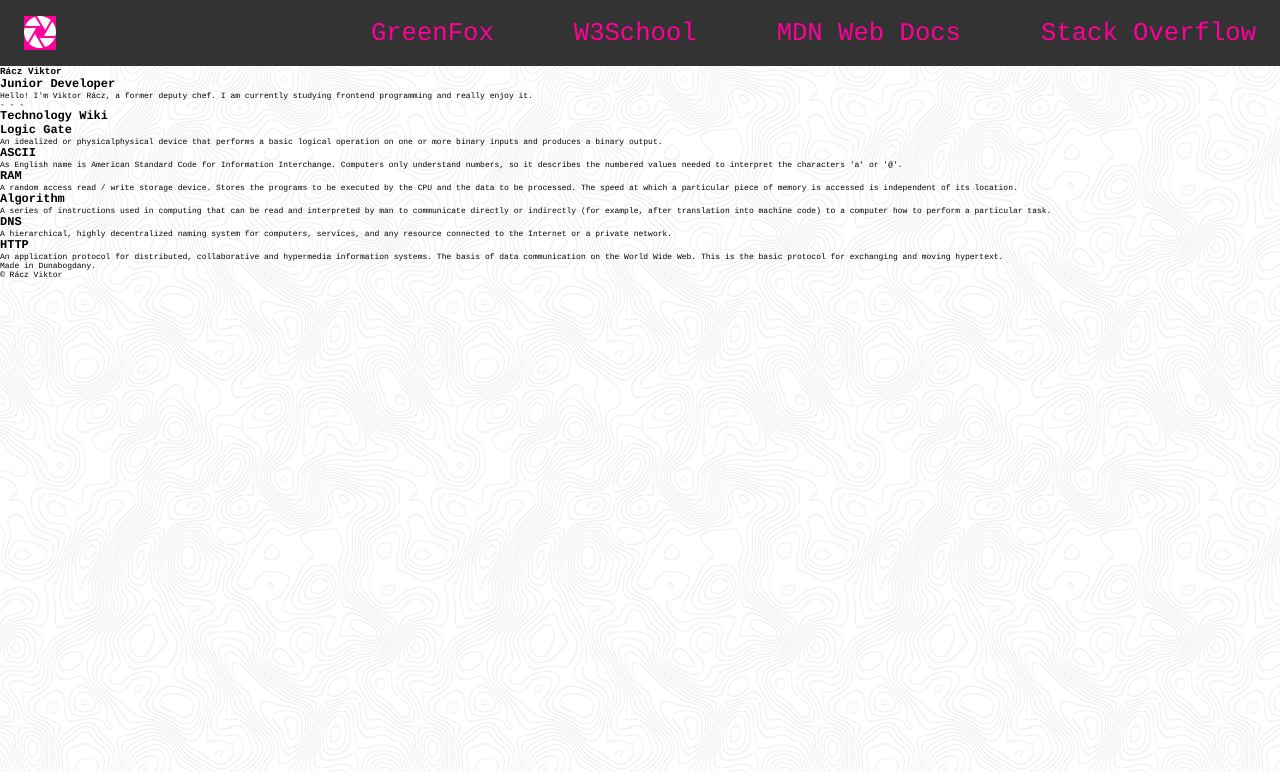
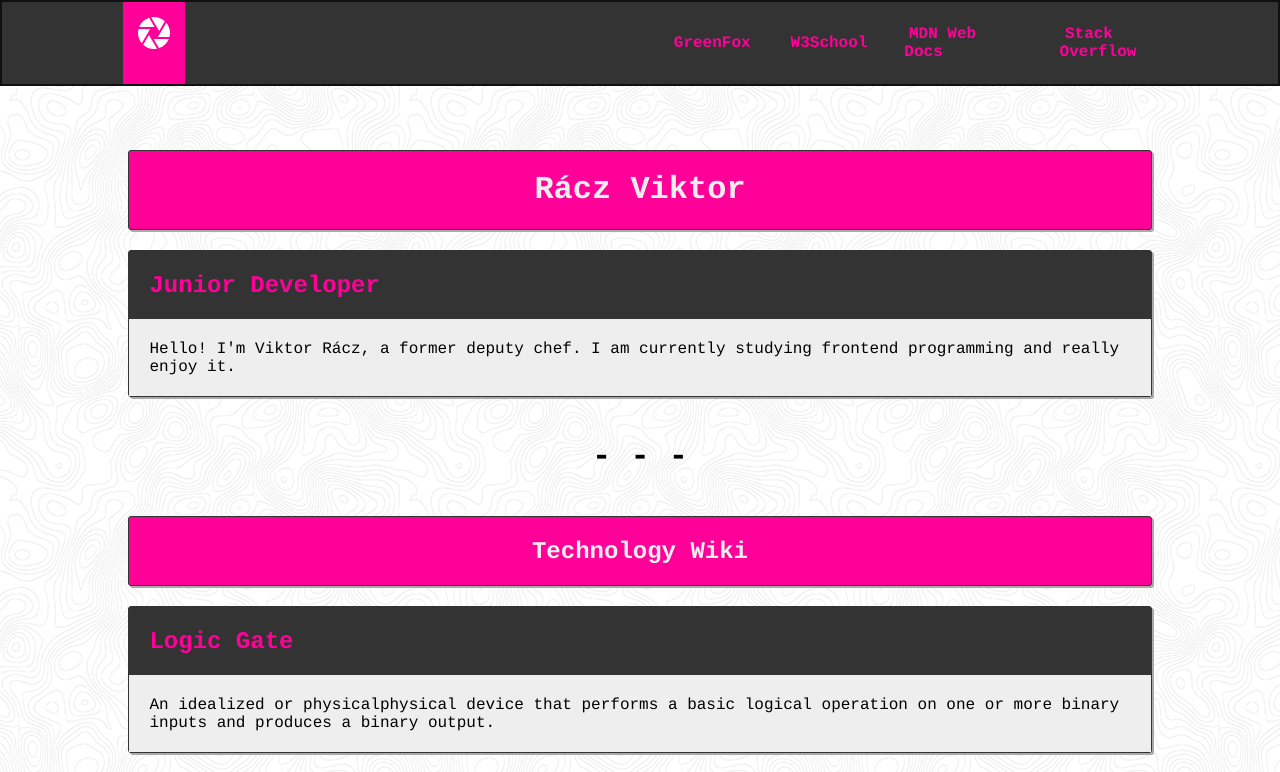
Before and after one commit to raczviktor/raczviktor.github.io, a plain HTML site: page myFirstWebsite/index2.html in a window 1280 px wide. Shown: the top 772 px of the page. Drawn offline with Linux system fonts and the light colour scheme.

Commit message:
last try

```diff
--- a/myFirstWebsite/index2.html
+++ b/myFirstWebsite/index2.html
@@ -26,25 +26,21 @@
             <ul class="navMenu">
                 <li class="navItem">
                     <a target="_blank" class="navLink" href="https://www.greenfoxacademy.com/" rel="noreferrer">
-                        <img class="navImg" src="https://uploads-ssl.webflow.com/598435743262c800013158eb/598c191722e8860001ae1863_favicon-32x32.png" alt="GreenFox">
                         GreenFox
                     </a>
                 </li>
                 <li class="navItem">
                     <a target="_blank" class="navLink" href="https://www.w3schools.com/" rel="noreferrer">
-                        <img class="navImg" src="https://www.w3schools.com/favicon.ico" alt="W3School">
                         W3School
                     </a>
                 </li>
                 <li class="navItem">
                     <a target="_blank" class="navLink" href="https://developer.mozilla.org/en-US/" rel="noreferrer">
-                        <img class="navImg" src="https://developer.mozilla.org/favicon-48x48.97046865.png" alt="MDN Web Docs">
                         MDN Web Docs
                     </a>
                 </li>
                 <li class="navItem">
                     <a target="_blank" class="navLink" href="https://stackoverflow.com/" rel="noreferrer">
-                        <img class="navImg" src="https://cdn.sstatic.net/Sites/stackoverflow/Img/favicon.ico?v=ec617d715196" alt="Stack Overflow">
                         Stack Overflow
                     </a>
                 </li>
@@ -59,16 +55,16 @@
     </header>
 
     <main>
-        <section>
+        <section class="sectionClass">
+            <h1 id="myName">Rácz Viktor</h1>
             <article id="intro">
-                <h1 id="name">Rácz Viktor</h1>
                 <h2 class="articleTitles">Junior Developer</h2>
                 <p>Hello! I'm Viktor Rácz, a former deputy chef. I am currently studying frontend programming and really
                     enjoy it. </p>
             </article>
             <p id="spacer"> - - - </p>
         </section>
-        <section id="defs">
+        <section class="sectionClass">
             <h1 id="defsTitle">Technology Wiki</h1>
             <article>
                 <h2>Logic Gate</h2>
--- a/myFirstWebsite/styles2.css
+++ b/myFirstWebsite/styles2.css
@@ -9,7 +9,6 @@
 }
 
 body {
-    font-size: 50%;
     font-family: Courier;
     background-image: url(assets/topography.png);
 }
@@ -26,6 +25,76 @@ img {
     width: 2rem;
 }
 
+main {
+    margin: 5% 10%;
+}
+
+h1 {
+    text-align: center;
+    padding: 2%;
+    background-color: #ff0099;
+    color: #EEEEEE;
+    box-shadow: 2px 2px #AAAAAA;
+    border: #333333 solid 1px;
+    border-radius: 3px;
+}
+
+h2 {
+    color: #ff0099;
+}
+
+footer {
+    background-color: #333333;
+}
+
+article {
+    margin-top: 2%;
+    border: #333333 solid 1px;
+    border-radius: 3px;
+    background-color: #333333;
+    box-shadow: 2px 2px #AAAAAA;
+}
+
+article h2 {
+    padding: 2%;
+    margin: 0;
+
+}
+
+article p {
+    padding: 2%;
+    margin: 0;
+    background-color: #EEEEEE;
+}
+
+
+
+#spacer {
+    text-align: center;
+    font-size: 200%;
+    font-weight: bold;
+    margin: 4%;
+}
+
+
+
+#myName {
+    font-size: 200%;
+    margin: 0;
+}
+
+#footerContent {
+    color: #EEEEEE;
+    width: 0 10%;
+    display: flex;
+    justify-content: space-between;
+    gap: 40%;
+    padding: 1% 10% 1% 10%;
+
+}
+
+
+
 /* Add style by one*/
 .header{
     background-color: #333333;
@@ -35,37 +104,39 @@ img {
     display: flex;
     justify-content: space-between;
     align-items: center;
-    padding: 1rem 1.5rem;
+    padding: 0 5%;
+    border: solid #101010 2px;
 }
 
 .navMenu {
     display: flex;
     justify-content: space-between;
     align-items: center;
+    padding: 0;
+    margin: 0px 0px;
 }
 
 .navItem {
-    margin-left: 5rem;
-}
-
-/*nAaaaaaaaaaaaaa*/
-.navImg {
-    display: none;
+    margin: 20px;
 }
 
 .navLink{
+    font-weight: bold;
+    color: #ff0099;
+    margin: 2%;
+    padding: 2%;
+}
+
+.navLink:hover {
     font-size: 1.6rem;
     font-weight: 400;
-    color: #ff0099;
-}
-
-.navLink:hover{
     color: #EEEEEE;
-    background-color: #ff0099;
 }
 
 #logo {
     background-color: #ff0099;
+    padding: 15px 15px 30px 15px;
+    margin: 0 0 0 5%;
 }
 
 
```
